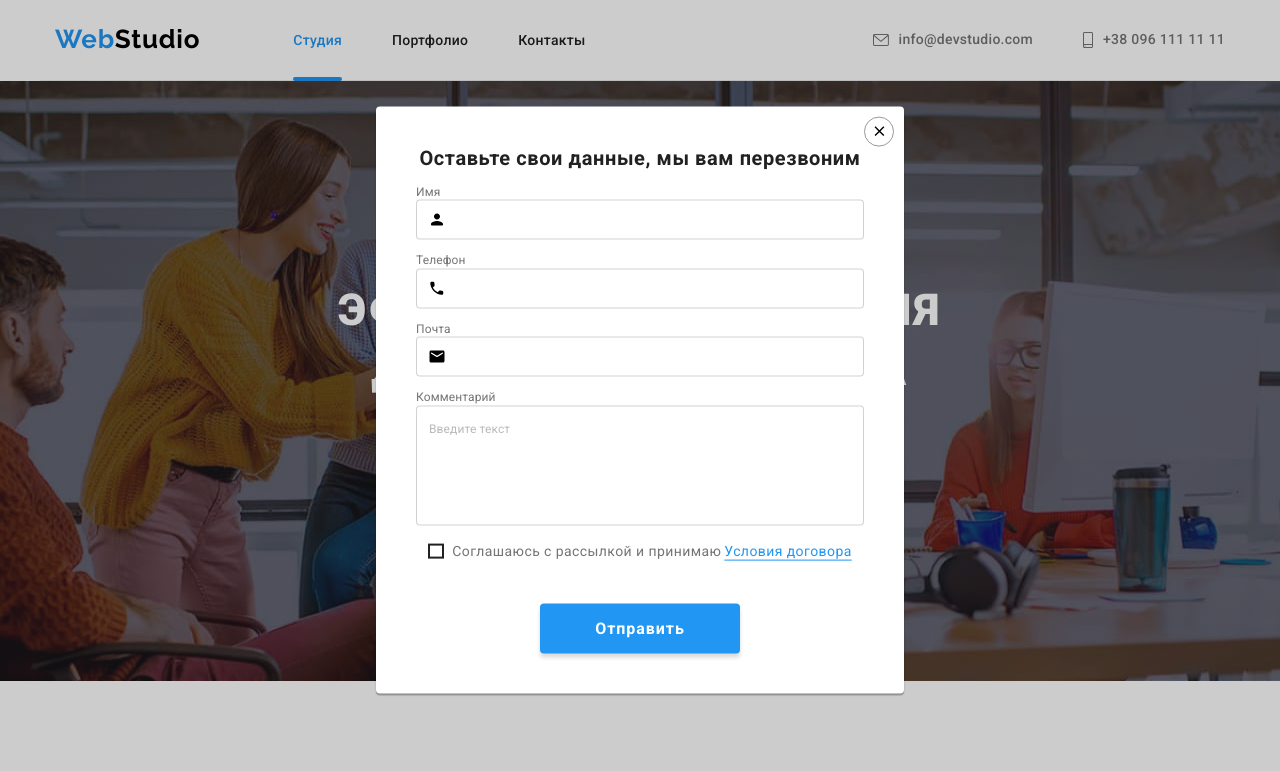
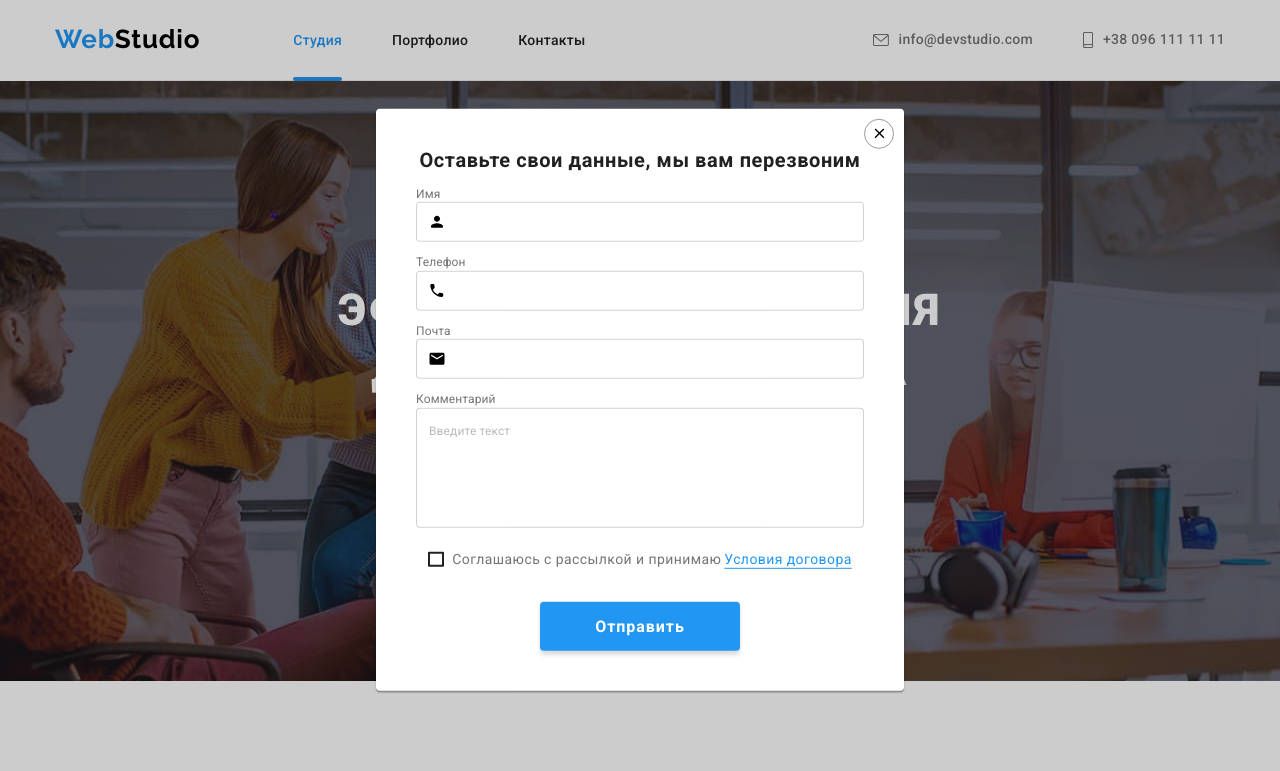
Before and after one commit to axtellion/goit-markup-hw-06, a plain HTML site: page index.html in a window 1280 px wide. Both pictures are taken after a click on the button "Заказать услугу". Shown: the top 771 px of the page. Drawn offline with nearby package versions, Linux system fonts and the light colour scheme.

Commit message:
end hw-6

```diff
--- a/css/styles.css
+++ b/css/styles.css
@@ -825,11 +825,16 @@ address {
   color: #212121;
 }
 
-.modal-wrap:not(:last-child) {
+.modal-wrap {
   margin-bottom: 10px;
 }
 
+.modal-wrap:nth-child(4) {
+  margin-bottom: 20px;
+}
+
 .modal-input {
+  display: block;
   width: 100%;
   height: 40px;
   padding-left: 42px;
@@ -895,6 +900,7 @@ address {
   display: flex;
   justify-content: center;
   align-items: center;
+  margin-bottom: 30px;
 
   color: var(--second-text-color);
 }
@@ -907,6 +913,7 @@ address {
   display: flex;
   justify-content: center;
   align-items: center;
+  border-radius: 1px;
 }
 
 .ckeck-icon {
@@ -924,11 +931,6 @@ address {
   background-color: var(--accent-color);
   border: none;
 }
-
-.modal-btn {
-  margin-top: 30px;
-}
-
 .modal-btn-wrap {
   display: flex;
   justify-content: center;
```
